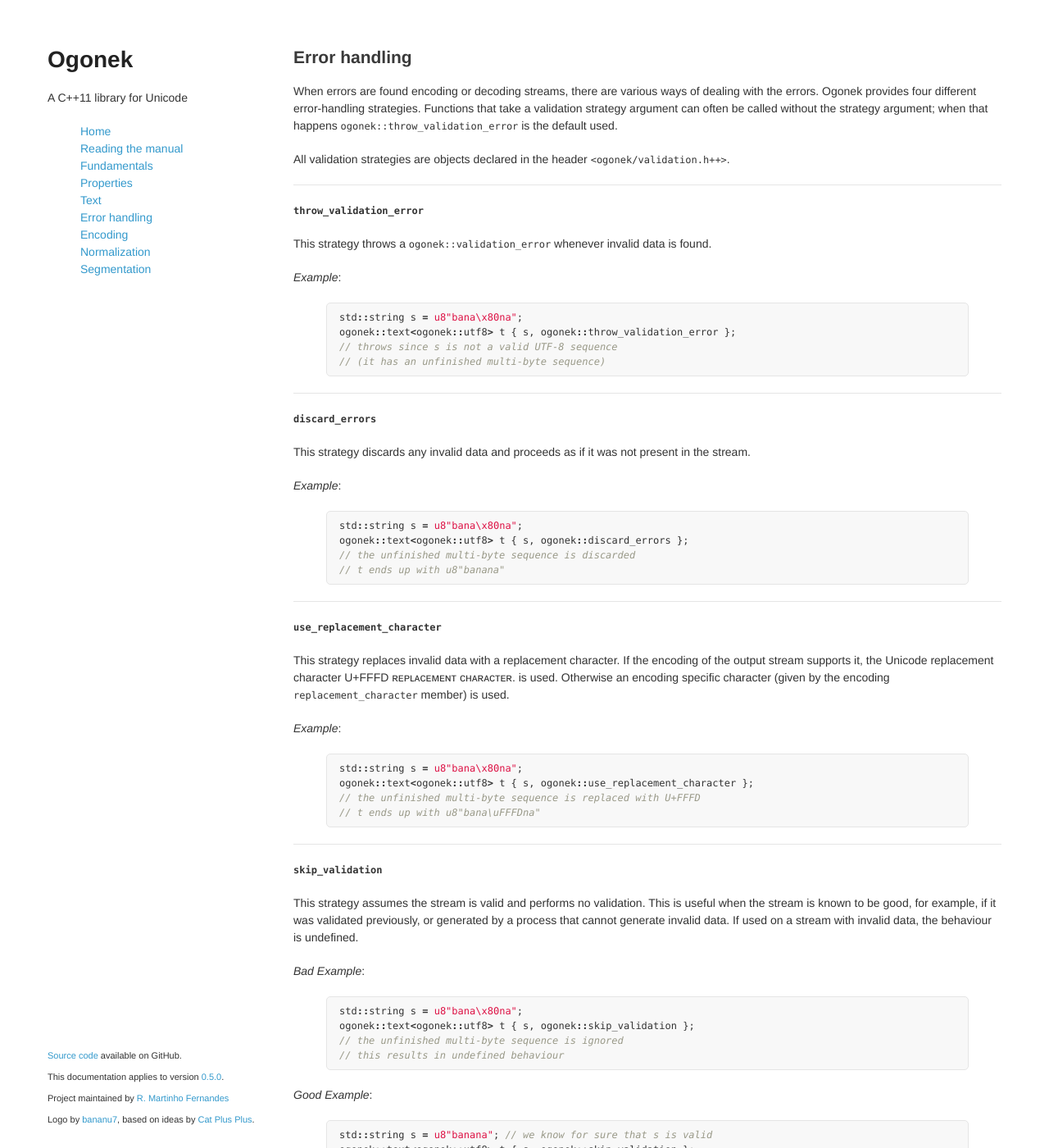
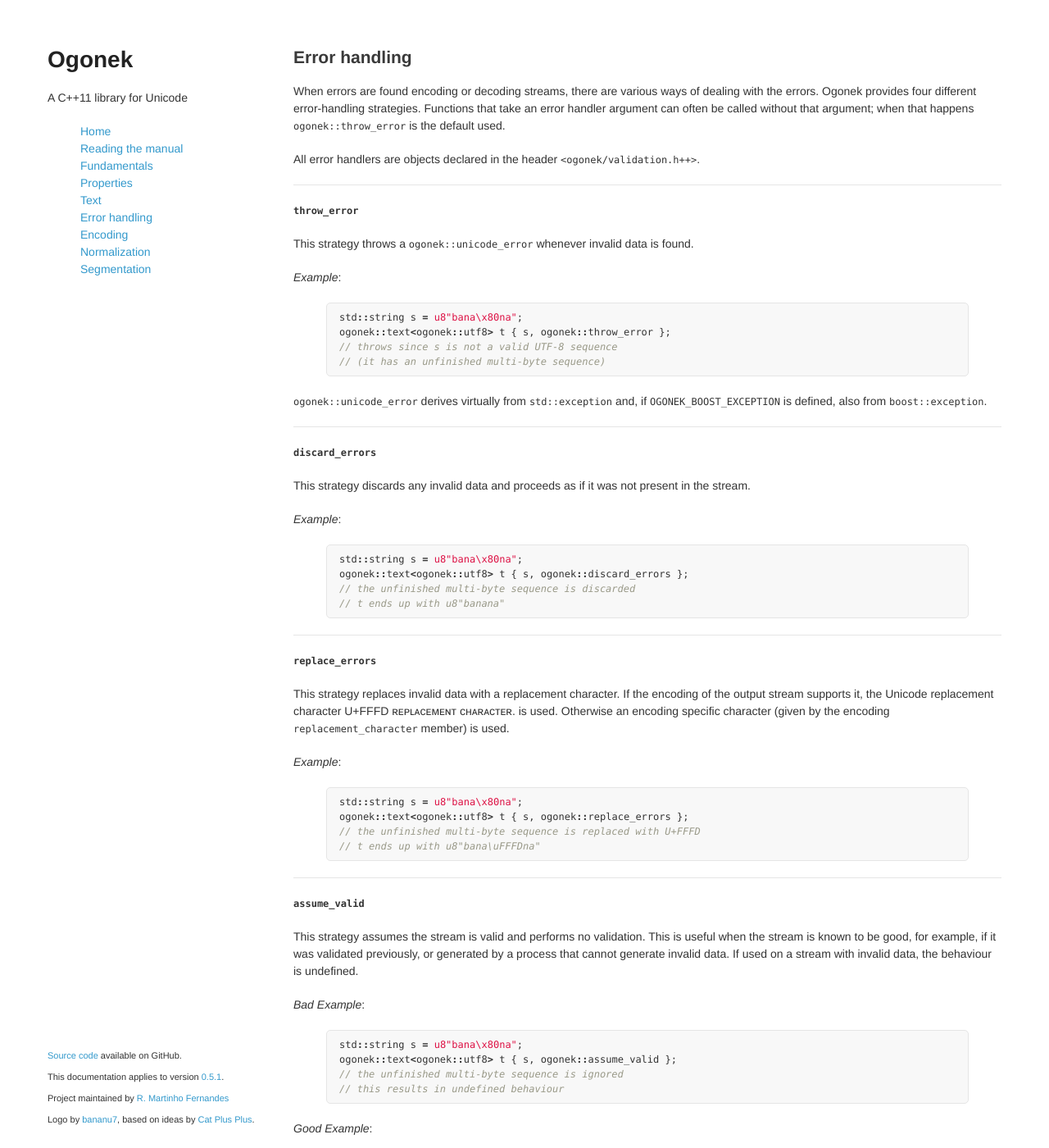
Before and after one commit to libogonek/ogonek, a Jekyll site: the page built from error.markdown, in a window 1280 px wide and 1400 px high. Shown: the whole window at 82% size. Built offline with Jekyll 4.4.1, drawn with Linux system fonts in a browser that asks for light colours; some of the changed text lies outside the part shown.

Commit message:
Update docs for v0.5.1

```diff
--- a/_config.yml
+++ b/_config.yml
@@ -1,4 +1,4 @@
 safe: true
 lsi: false
 pygments: true
-doc_version: 0.5.0
+doc_version: 0.5.1
--- a/error.markdown
+++ b/error.markdown
@@ -5,27 +5,29 @@ title: Error handling
 
 When errors are found encoding or decoding streams, there are various ways of
 dealing with the errors. Ogonek provides four different error-handling
-strategies. Functions that take a validation strategy argument can often be
-called without the strategy argument; when that happens
-`ogonek::throw_validation_error` is the default used.
+strategies. Functions that take an error handler argument can often be called
+without that argument; when that happens `ogonek::throw_error` is the default
+used.
 
-All validation strategies are objects declared in the header
+All error handlers are objects declared in the header
 `<ogonek/validation.h++>`.
 
 ---
 
-#### `throw_validation_error`
+#### `throw_error`
 
-This strategy throws a `ogonek::validation_error` whenever invalid data is
-found.
+This strategy throws a `ogonek::unicode_error` whenever invalid data is found.
 
 *Example*:
 {% highlight cpp %}
 std::string s = u8"bana\x80na";
-ogonek::text<ogonek::utf8> t { s, ogonek::throw_validation_error };
+ogonek::text<ogonek::utf8> t { s, ogonek::throw_error };
 // throws since s is not a valid UTF-8 sequence
 // (it has an unfinished multi-byte sequence)
 {% endhighlight %}
+
+`ogonek::unicode_error` derives virtually from `std::exception` and, if
+`OGONEK_BOOST_EXCEPTION` is defined, also from `boost::exception`.
 
 ---
 
@@ -44,7 +46,7 @@ ogonek::text<ogonek::utf8> t { s, ogonek::discard_errors };
 
 ---
 
-#### `use_replacement_character`
+#### `replace_errors`
 
 This strategy replaces invalid data with a replacement character. If the
 encoding of the output stream supports it, the Unicode replacement character
@@ -57,14 +59,14 @@ member) is used.
 *Example*:
 {% highlight cpp %}
 std::string s = u8"bana\x80na";
-ogonek::text<ogonek::utf8> t { s, ogonek::use_replacement_character };
+ogonek::text<ogonek::utf8> t { s, ogonek::replace_errors };
 // the unfinished multi-byte sequence is replaced with U+FFFD
 // t ends up with u8"bana\uFFFDna"
 {% endhighlight %}
 
 ---
 
-#### `skip_validation`
+#### `assume_valid`
 
 This strategy assumes the stream is valid and performs no validation. This is
 useful when the stream is known to be good, for example, if it was validated
@@ -74,7 +76,7 @@ on a stream with invalid data, the behaviour is undefined.
 *Bad Example*:
 {% highlight cpp %}
 std::string s = u8"bana\x80na";
-ogonek::text<ogonek::utf8> t { s, ogonek::skip_validation };
+ogonek::text<ogonek::utf8> t { s, ogonek::assume_valid };
 // the unfinished multi-byte sequence is ignored
 // this results in undefined behaviour
 {% endhighlight %}
@@ -82,7 +84,7 @@ ogonek::text<ogonek::utf8> t { s, ogonek::skip_validation };
 *Good Example*:
 {% highlight cpp %}
 std::string s = u8"banana"; // we know for sure that s is valid
-ogonek::text<ogonek::utf8> t { s, ogonek::skip_validation };
+ogonek::text<ogonek::utf8> t { s, ogonek::assume_valid };
 {% endhighlight %}
 
 ---
--- a/index.markdown
+++ b/index.markdown
@@ -3,9 +3,9 @@ layout: default
 title: About ogonek
 ---
 
-Ogonek  is a C++11 library that implements various Unicode algorithms.
+Ogonek is a C++11 library that implements various Unicode algorithms.
 
-Ogonek version numbers use the [semantic versioning] rules 2.0.0-rc.1.
+Ogonek version numbers use the [semantic versioning] rules 2.0.0.
 
  [semantic versioning]: http://semver.org/
 
--- a/reading.markdown
+++ b/reading.markdown
@@ -5,8 +5,8 @@ title: How to read this manual
 
 ### Unicode version
 
-Ogonek {{ site.doc_version }} follows the Unicode standard version 6.2. Any reference to an Unicode
-algorithm refers to the algorithm from version 6.2.
+Ogonek {{ site.doc_version }} follows the Unicode standard version 6.3. Any reference to an Unicode
+algorithm refers to the algorithm from version 6.3.
 
 ### Namespaces
 
```
Also changed, not shown: encoding.markdown (+39 -34 lines), properties.markdown (+4 -4 lines).
